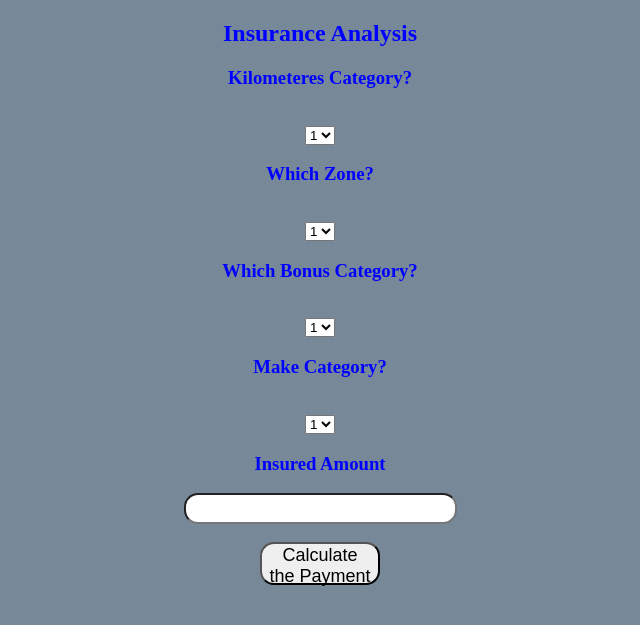
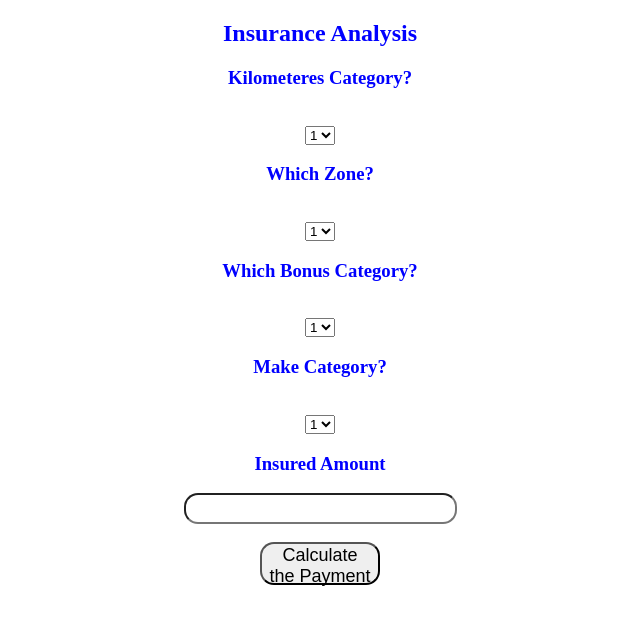
Before and after one commit to harshshah-work/Insurance_Predicion_GLM, a Flask app: page / in a window 1280 px wide. Shown: the top 625 px of the page, without its empty margins (320-960 px from the left). Run offline with Flask 2, Linux system fonts and the light colour scheme; parts of the project's set-up code (start-up, migrations or seed data) failed here and were passed over.

Commit message:
Update index.html

```diff
--- a/templates/index.html
+++ b/templates/index.html
@@ -71,7 +71,7 @@
 
     <style>
         body {
-            background-color: lightslategray;
+            background-color: white;
             text-align: center;
             padding: 0px;
         }
```
